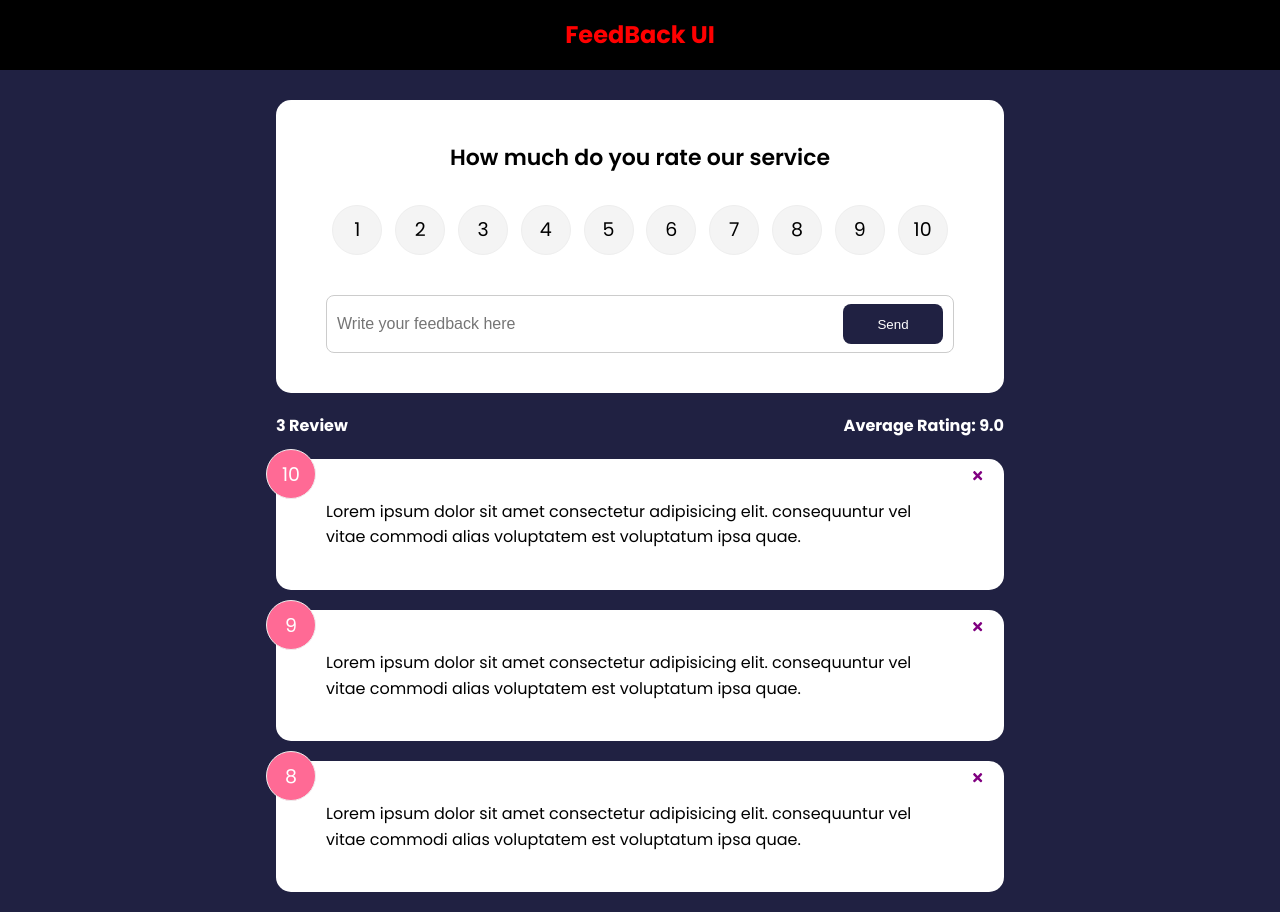
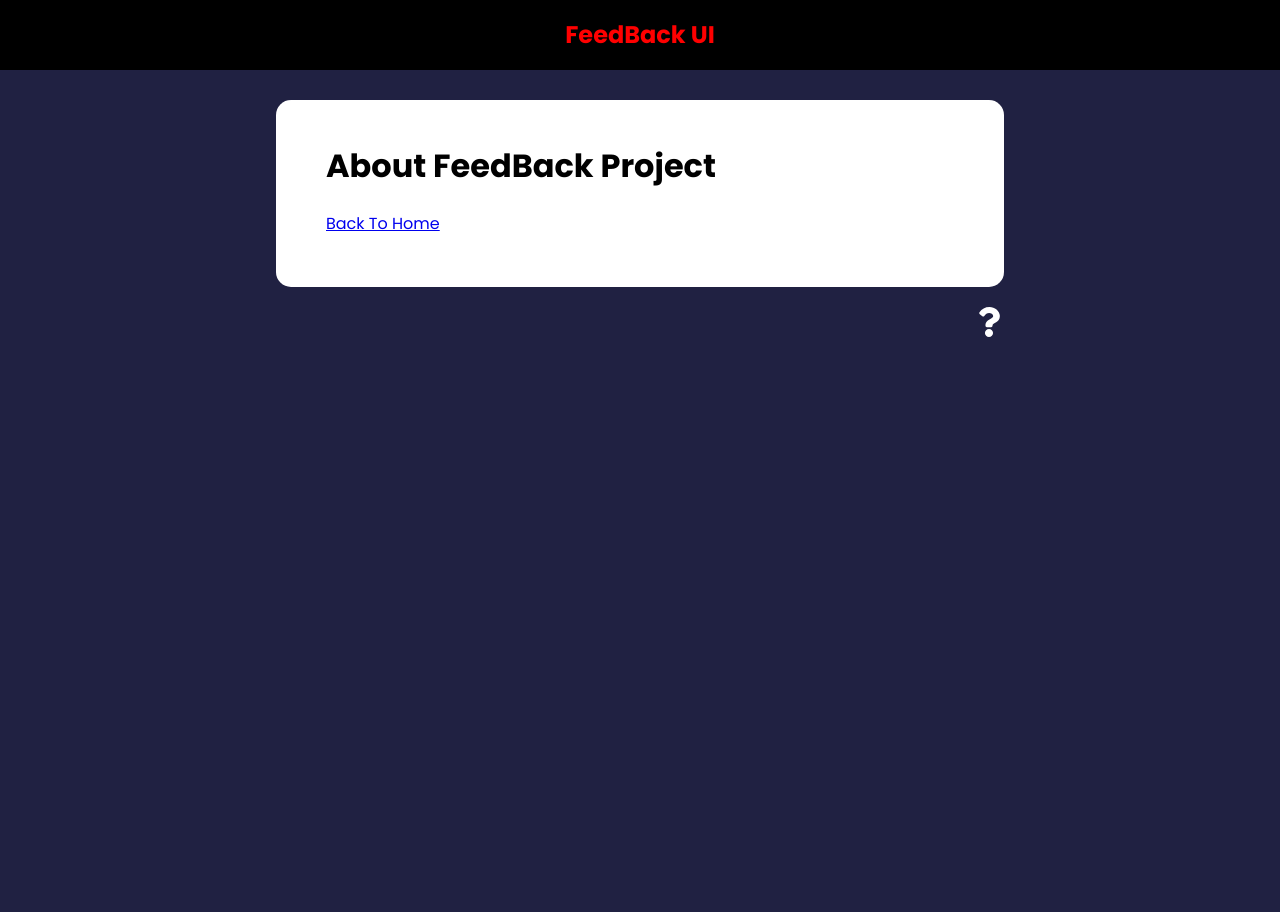
Before and after one commit to 046kanahiya/feedback-app, a React (Create React App) app: page /about in a window 1280 px wide. After the commit the page ends 800 px from the top, so only its background shows below. Built offline with nearby package versions, Linux system fonts and the light colour scheme.

Commit message:
Implement AboutPage and AboutPageIcon component learn basic concept of routing and links

```diff
--- a/package.json
+++ b/package.json
@@ -10,6 +10,7 @@
     "react": "^18.3.1",
     "react-dom": "^18.3.1",
     "react-icons": "^5.3.0",
+    "react-router-dom": "^6.26.2",
     "react-scripts": "5.0.1",
     "uuid": "^10.0.0",
     "web-vitals": "^2.1.4"
--- a/src/App.js
+++ b/src/App.js
@@ -1,36 +1,50 @@
 import React, { useState } from "react"
-import {v4 as uuidv4} from 'uuid' //to generate new id
+import { v4 as uuidv4 } from 'uuid' //to generate new id
 import Header from "./Component/Header";
 import FeedBackData from "./Data/FeedBackData";
 import FeedBackList from "./Component/FeedBackList";
 import FeedBackStatus from "./Component/FeedBackStatus";
 import FeedBackForm from "./Component/FeedBackForm";
+import { BrowserRouter as Router, Route, Routes } from "react-router-dom";
+import AboutIconLink from "./Component/AboutIconLink";
+import AboutPage from "./Pages/AboutPage";
 function App() {
-    const [feedback,setFeedback] = useState(FeedBackData)
-    const deleteFeedback = (id)=>{
+    const [feedback, setFeedback] = useState(FeedBackData)
+    const deleteFeedback = (id) => {
 
         //console.log('app',id)
-        if(window.confirm('Are you sure you want to delete?'))
-       setFeedback(feedback.filter((item)=>{
-            return item.id !==id; // ie jo id match nhi hai usse chod kr sab dede
-       }))
+        if (window.confirm('Are you sure you want to delete?'))
+            setFeedback(feedback.filter((item) => {
+                return item.id !== id; // ie jo id match nhi hai usse chod kr sab dede
+            }))
     }
 
-    const addFeedback=(newFeedBack)=>{
-        newFeedBack.id =uuidv4()
+    const addFeedback = (newFeedBack) => {
+        newFeedBack.id = uuidv4()
         //console.log(newFeedBack)
         //now to add new feedback..its state th4 we cant directly push it th4 we make copy using spread operator
         setFeedback([newFeedBack, ...feedback])
     }
     return (
         <>
-        <Header text ={"FeedBack UI"} bgColor="black" textColor="red"/>
-        <div className="container">
-            <FeedBackForm handleAdd={addFeedback}/>
-            <FeedBackStatus feedback= {feedback}/>
-            <FeedBackList feedback ={feedback} handleDelete={deleteFeedback}/>
+            <Router>
+                <Header text={"FeedBack UI"} bgColor="black" textColor="red" />
+                <div className="container">
+                    <Routes>
 
-        </div>
+                        <Route exact path='/' element={
+                            <>
+                                <FeedBackForm handleAdd={addFeedback} />
+                                <FeedBackStatus feedback={feedback} />
+                                <FeedBackList feedback={feedback} handleDelete={deleteFeedback} />
+                            </>
+                        }>
+                        </Route>
+                        <Route path='/about' element={<AboutPage/>} />
+                    </Routes>
+                    <AboutIconLink/>
+                </div>
+            </Router>
         </>
     )
 }
--- /dev/null
+++ b/src/Component/AboutIconLink.jsx
@@ -0,0 +1,14 @@
+import { FaQuestion } from 'react-icons/fa'
+import { Link } from 'react-router-dom'
+
+function AboutIconLink() {
+  return (
+    <div className='about-link'>
+      <Link to='/about'>
+        <FaQuestion size={30} />
+      </Link>
+    </div>
+  )
+}
+
+export default AboutIconLink
--- /dev/null
+++ b/src/Pages/AboutPage.jsx
@@ -0,0 +1,18 @@
+import { Link } from 'react-router-dom'
+import Card from '../Component/Shared/Card'
+function AboutPage(props) {
+  return (
+    <Card>
+
+      <div className='about'>
+        <h1>About FeedBack Project</h1>
+        <p>
+          <Link to='/'>Back To Home</Link>
+        </p>
+      </div>
+    </Card>
+
+  )
+}
+
+export default AboutPage
```
Also changed, not shown: 1 other file (tests, documents, lock files or other folders).
